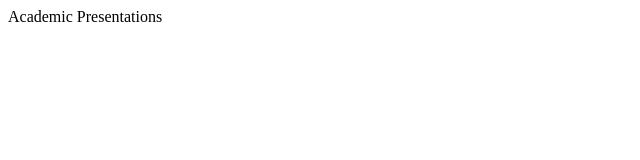
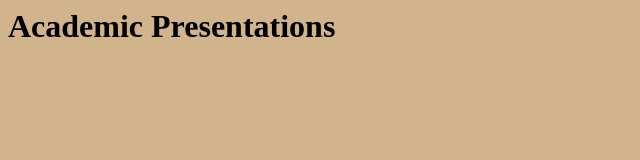
Before and after one commit to dmedalambru/dmedalambru.github.io, a plain HTML site: page Academicpresentations.html in a window 1280 px wide. Shown: the whole page, without its empty margins (0-640 px from the left). Drawn offline with Linux system fonts and the light colour scheme.

Commit message:
academic presentations page
editing

```diff
--- a/Academicpresentations.html
+++ b/Academicpresentations.html
@@ -1,3 +1,11 @@
 <html>
 <head>
-Academic Presentations
+  <title>Denise Meda-Lambru Academic Presentations</title>
+      <meta name="description" content="Digital CV and Teaching Resources"/>
+      <meta charset="utf-8"/>
+      <link href="./css.css" rel="stylesheet" type="text/css"/>
+</head>
+<body>
+  <h1>Academic Presentations</h1>
+</body>
+</html>
```
Also changed, not shown: Publictalks.html (+4 -0 lines).
